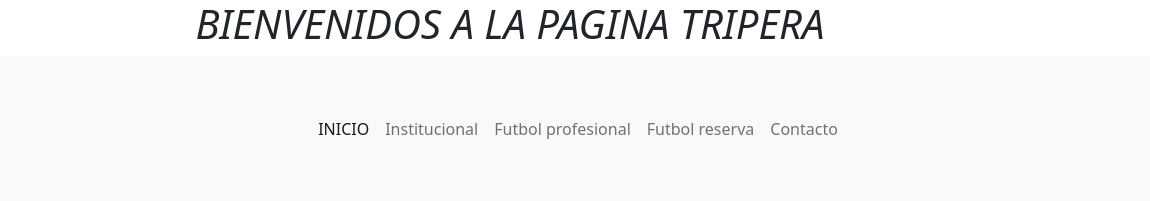
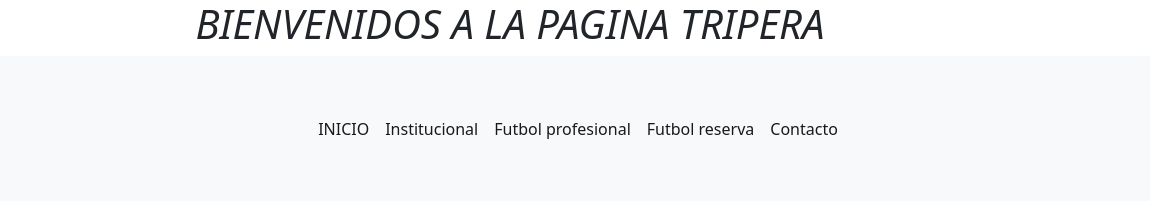
Before and after one commit to MMartins00/lapaginatripera, a plain HTML site: page index.html in a window 1280 px wide. Shown: the top 201 px of the page, 130-1280 px from the left. Drawn offline with nearby package versions, Linux system fonts and the light colour scheme; files whose address does not match are found by name.

Commit message:
mergeando bootstrap

```diff
--- a/index.html
+++ b/index.html
@@ -30,17 +30,17 @@
                         <a class="nav-link active" aria-current="page" href="../desarrolloweb/index.html">INICIO</a>
                     </li>
                     <li class="nav-item">
-                        <a class="nav-link" href="file:///C:/Users/marco/OneDrive/Escritorio/desarrolloweb/Paginas/institucional.html">Institucional</a>
+                        <a class="nav-link active" href="../desarrolloweb/Paginas/institucional.html">Institucional</a>
                     </li>
                     <li class="nav-item">
-                        <a class="nav-link" href="../desarrolloweb/Paginas/futbolprofesional.html">Futbol
+                        <a class="nav-link active" href="../desarrolloweb/Paginas/futbolprofesional.html">Futbol
                             profesional</a>
                     </li>
                     <li class="nav-item">
-                        <a class="nav-link" href="../desarrolloweb/Paginas/futbolreserva.html">Futbol reserva</a>
+                        <a class="nav-link active" href="../desarrolloweb/Paginas/futbolreserva.html">Futbol reserva</a>
                     </li>
                     <li class="nav-item">
-                        <a class="nav-link" href="../desarrolloweb/Paginas/contacto.html">Contacto</a>
+                        <a class="nav-link active" href="../desarrolloweb/Paginas/contacto.html">Contacto</a>
                     </li>
                 </ul>
             </div>
```
Also changed, not shown: 1 other file.
